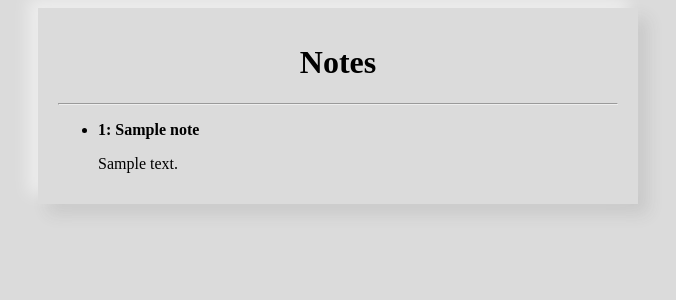
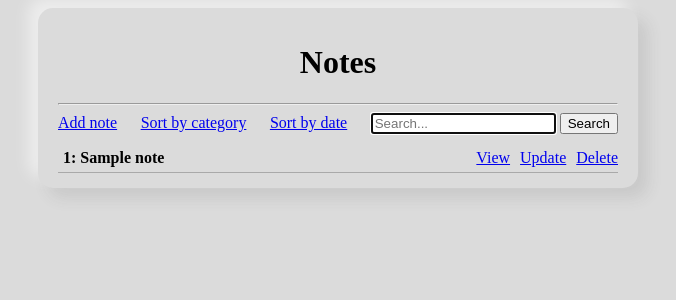
Before and after one commit to DaryaGrygorova/DjangoBeetrootHW, a Django app: page /notes/ in a window 1280 px wide. Shown: the top 300 px of the page, without its empty margins (170-846 px from the left). Run offline with Django 4.2, Linux system fonts and the light colour scheme; tables that the repository leaves empty hold one stand-in row (values such as "Sample post").

Commit message:
Add views for preview,creat, update, delete notes. Add function for sort notes list by date or category. Add search notes by title

```diff
--- a/notes_app/notes/static/notes/my_style.css
+++ /dev/null
@@ -1,28 +0,0 @@
-body {
-    background-color: #dbdbdb;
-}
-
-.main-container {
-    display: flex;
-    align-items: center;
-    justify-content: center;
-    width: calc(100vw - 20px);
-    max-width: 1000px;
-    max-height: calc(100vh - 20px);
-}
-
-h1 {
-    text-align: center;
-}
-
-.list-wrap {
-    flex-grow: 1;
-    padding: 15px 20px;
-    max-width: 560px;
-    box-shadow: -10px -10px 15px rgba(255,255,255,0.5),
-                10px 10px 15px rgba(70,70,70,0.12);
-}
-
-.note-title {
-    font-weight: 700;
-}
--- /dev/null
+++ b/notes_app/notes/static/notes/styles.css
@@ -0,0 +1,75 @@
+body {
+    background-color: #dbdbdb;
+}
+
+.main-container {
+    display: flex;
+    align-items: center;
+    justify-content: center;
+    width: calc(100vw - 20px);
+    max-width: 1000px;
+    max-height: calc(100vh - 20px);
+}
+p {
+    margin: 5px;
+}
+h1 {
+    text-align: center;
+}
+
+.list-wrap {
+    flex-grow: 1;
+    padding: 15px 20px;
+    max-width: 560px;
+    border-radius: 15px;
+    box-shadow: -10px -10px 15px rgba(255,255,255,0.5),
+                10px 10px 15px rgba(70,70,70,0.12);
+}
+
+.note-title {
+    font-weight: 700;
+}
+
+.list-item {
+    margin-top: 10px;
+    border-bottom: 1px solid darkgrey;
+}
+
+.flex {
+    display: flex;
+}
+.gap-10 {
+    gap: 10px;
+}
+.align-center {
+    align-items: center;
+}
+.justify-between {
+    justify-content: space-between;
+}
+
+.note-form {
+}
+
+.note-form label {
+    min-width: 120px;
+    margin-right: 20px;
+}
+
+.note-form input,
+.note-form textarea {
+    padding: 5px 15px;
+    border-radius: 8px;
+    border-color: transparent;
+    width: calc(100% - 30px);
+    box-shadow: inset -10px -10px 15px rgba(255, 255, 255, 0.5),
+           inset 10px 10px 15px rgba(70, 70, 70, 0.12);
+}
+
+.note-form input[type='checkbox'] {
+    width: fit-content;
+}
+
+.note-form input[type='submit'] {
+    width: 100%;
+}
--- a/notes_app/notes/templates/notes/base.html
+++ b/notes_app/notes/templates/notes/base.html
@@ -4,7 +4,7 @@
     <meta charset="UTF-8">
 
     {% load static %}
-    <link rel="stylesheet" type="text/css" href='{% static 'notes\my_style.css' %}'/>
+    <link rel="stylesheet" type="text/css" href='{% static 'notes/styles.css' %}'/>
 
     <title>{% block title %}My Django App{% endblock title %}</title>
 
--- a/notes_app/notes/templates/notes/notes.html
+++ b/notes_app/notes/templates/notes/notes.html
@@ -8,14 +8,31 @@
     <div class="list-wrap">
         <h1>Notes</h1>
     <hr/>
-        <ul class="list">
+    <div class="flex gap-10 align-center justify-between">
+        <a href="{% url 'create-note' %}">Add note</a>
+        <a href="{% url 'notes' %}?sort=category">Sort by category</a>
+        <a href="{% url 'notes' %}?sort=create_at">Sort by date</a>
+        <form method="GET">
+            {% csrf_token %}
+            <input type='text' name="search-area" placeholder="Search..." value="{{ search_input }}" autofocus/>
+            <input type="submit" value="Search">
+        </form>
+    </div>
+        <div class="list">
         {% for note in notes %}
-            <li class="list-item">
-                <p class="note-title">{{ note.category }}: {{ note.title }}</p>
-                <span class="note-description">{{ note.text }}</span>
-            </li>
+            <div class="list-item">
+                <div class="flex gap-10 align-center justify-between">
+                    <p class="note-title">{{ note.category }}: {{ note.title }}</p>
+                    <div class="flex gap-10 align-center">
+                       <a href="{% url 'note-details' note.id %}">View</a>
+                       <a href="{% url 'update-note' note.id %}">Update</a>
+                       <a href="{% url 'delete-note' note.id %}">Delete</a>
+                    </div>
+                </div>
+{#                <span class="note-description">{{ note.text }}</span>#}
+            </div>
         {% endfor %}
-        </ul>
+        </div>
     </div>
 {% endif %}
 </div>
--- a/notes_app/notes/urls.py
+++ b/notes_app/notes/urls.py
@@ -1,7 +1,10 @@
-from django.urls import path, include
-
-from .views import notes
+from django.urls import path
+from .views import NotesListView, CreateNoteView, UpdateNoteView, DeleteNoteView, NoteDetails
 
 urlpatterns = [
-    path("", notes, name='notes'),
+    path("", NotesListView.as_view(), name='notes'),
+    path("note/<int:pk>/", NoteDetails.as_view(), name='note-details'),
+    path("create/", CreateNoteView.as_view(), name='create-note'),
+    path("update/<int:pk>/", UpdateNoteView.as_view(), name='update-note'),
+    path("delete/<int:pk>/", DeleteNoteView.as_view(), name='delete-note'),
 ]
--- a/notes_app/notes/views.py
+++ b/notes_app/notes/views.py
@@ -1,10 +1,54 @@
 from django.shortcuts import render
 from django.urls import reverse_lazy
-from django.views.generic import CreateView
+from django.views.generic import CreateView, UpdateView, DeleteView, ListView
 
 from .models import Note
+from .forms import NoteForm
 
 
-def notes(request):
-    notes_list = Note.objects.order_by('-create_at')
-    return render(request, 'notes/notes.html', {'notes': notes_list})
+class NotesListView(ListView):
+    model = Note
+    template_name = 'notes/notes.html'
+    context_object_name = "notes"
+
+    def get_context_data(self, *, object_list=None, **kwargs):
+        context = super().get_context_data(**kwargs)
+
+        # filter data by search query
+        search_input = self.request.GET.get("search-area", '')
+        if search_input != "":
+            context["notes"] = context["notes"].filter(title__icontains=search_input)
+        context["search_input"] = search_input
+
+        # ordering data by creation date
+        sort_by = self.request.GET.get("sort", '')
+        if sort_by != "":
+            context["notes"] = context["notes"].order_by(sort_by)
+
+        return context
+
+
+class NoteDetails(DeleteView):
+    model = Note
+    template_name = 'notes/note-details.html'
+    context_object_name = "note"
+
+
+class CreateNoteView(CreateView):
+    model = Note
+    template_name = 'notes/note-form.html'
+    form_class = NoteForm
+    success_url = reverse_lazy('notes')
+
+
+class UpdateNoteView(UpdateView):
+    model = Note
+    template_name = 'notes/note-form.html'
+    form_class = NoteForm
+    success_url = reverse_lazy('notes')
+
+
+class DeleteNoteView(DeleteView):
+    model = Note
+    template_name = 'notes/note-delete.html'
+    success_url = reverse_lazy('notes')
--- a/notes_app/notes_app/settings.py
+++ b/notes_app/notes_app/settings.py
@@ -84,8 +84,8 @@ DATABASES = {
     'default': {
         'ENGINE': 'django.db.backends.postgresql_psycopg2',
         'NAME': 'djangoHW_notes',
-        'USER': 'user_mane',
-        'PASSWORD': 'user_password',
+        'USER': 'postgres',
+        'PASSWORD': 'Aa123654',
         'HOST': 'localhost',
         'PORT': 5432,
     }
```
Also changed, not shown: notes_app/notes/forms.py (added, +9 -0 lines), notes_app/notes/templates/notes/note-delete.html (added, +18 -0 lines), notes_app/notes/templates/notes/note-details.html (added, +25 -0 lines), notes_app/notes/templates/notes/note-form.html (added, +19 -0 lines).
